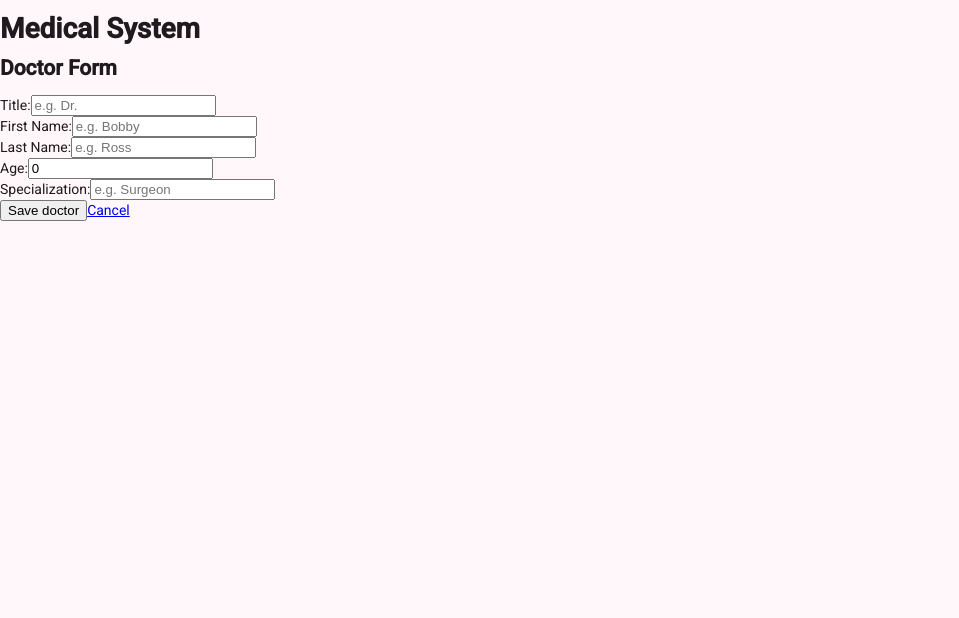
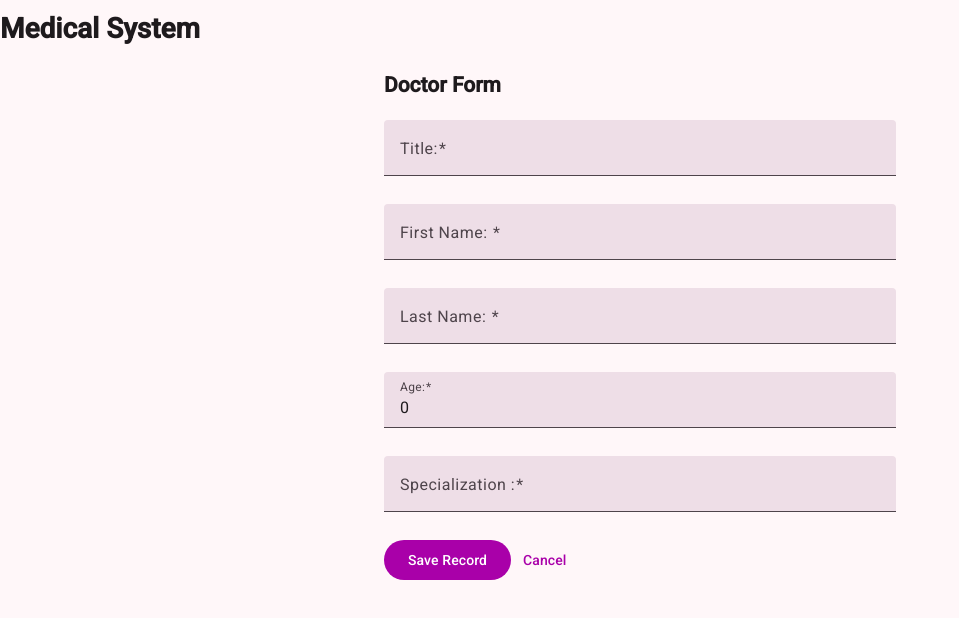
Before and after one commit to S00253911/Assignment2, an Angular app: page /doctors/new in a window 1280 px wide. Shown: the top 618 px of the page, without its empty margins (0-959 px from the left). Built offline with nearby package versions, Linux system fonts and the light colour scheme.

Commit message:
Doctor Material Form complete

```diff
--- a/src/app/features/medical/pages/doctor-form/doctor-form.html
+++ b/src/app/features/medical/pages/doctor-form/doctor-form.html
@@ -2,41 +2,72 @@
   <h2>Doctor Form</h2>
 
  <!-- Title Field -->
-  <div class="form-group">
-    <label for="title">Title:</label>
-    <input id="title" type="text" formControlName="title" placeholder="e.g. Dr." />
-  </div>
+ <mat-form-field>
+    <mat-label>Title:</mat-label>
+    @if (doctorForm.controls.title.hasError('required')){
+          <mat-error>Title is required</mat-error>
+    }@else if(doctorForm.controls.title.hasError('minlength')){
+      <mat-error>Title must be at least 2 characters</mat-error>
+    }
+    <input matInput formControlName="title" placeholder="e.g. Dr">
+   </mat-form-field>
+
 
   <!-- First Name Field -->
-  <div class="form-group">
-    <label for="firstName">First Name:</label>
-    <input id="firstName" type="text" formControlName="firstName" placeholder="e.g. Bobby" />
-  </div>
+  <mat-form-field>
+    <mat-label>First Name: </mat-label>
+    @if (doctorForm.controls.firstName.hasError('required')){
+          <mat-error>First Name is required</mat-error>
+  } @else if (doctorForm.controls.firstName.hasError('minlength')) {
+    <mat-error>First Name must be at least 2 characters</mat-error>
+    } @else if (doctorForm.controls.firstName.hasError('maxlength')) {
+    <mat-error>First Name must be 40 characters or fewer</mat-error>
+    }
+    <input matInput formControlName="firstName" placeholder="e.g. Trey">
+   </mat-form-field>
 
   <!-- Last Name Field -->
-  <div class="form-group">
-    <label for="lastName">Last Name:</label>
-    <input id="lastName" type="text" formControlName="lastName" placeholder="e.g. Ross" />
-
-  </div>
+  <mat-form-field>
+    <mat-label>Last Name: </mat-label>
+    @if (doctorForm.controls.lastName.hasError('required')){
+          <mat-error>Last Name is required</mat-error>
+  } @else if (doctorForm.controls.lastName.hasError('minlength')) {
+    <mat-error>Last Name must be at least 2 characters</mat-error>
+    } @else if (doctorForm.controls.lastName.hasError('maxlength')) {
+    <mat-error>Last Name must be 40 characters or fewer</mat-error>
+    }
+    <input matInput formControlName="lastName" placeholder="e.g. Trey">
+   </mat-form-field>
 
   <!-- Age Field -->
-  <div class="form-group">
-    <label for="age">Age:</label>
-    <input id="age" type="number" formControlName="age" placeholder="e.g. 20" />
-  </div>
+  <mat-form-field>
+    <mat-label>Age:</mat-label>
+    @if (doctorForm.controls.age.hasError('required')){
+          <mat-error>Age is required</mat-error>
+    }@else if (doctorForm.controls.age.hasError('minlength')) {
+    <mat-error>Age must be at least 0 </mat-error>
+    }
+    <input matInput formControlName="age" placeholder="e.g. 18">
+   </mat-form-field>
 
   <!-- Specialization Field -->
-  <div class="form-group">
-    <label for="specialization">Specialization:</label>
-    <input id="specialization" type="text" formControlName="specialization" placeholder="e.g. Surgeon" />
-  </div>
+  <mat-form-field>
+    <mat-label>Specialization :</mat-label>
+    @if (doctorForm.controls.specialization.hasError('required')){
+          <mat-error>Specialization is required</mat-error>
+    }
+    <input matInput formControlName="specialization" placeholder="e.g. Surgery">
+   </mat-form-field>
 
   <!-- Action Buttons -->
   @if (saveError(); as message) { <p role="alert">{{ message }}</p> }
   <div class="button-group">
-    <button type="submit" [disabled]="saving()">
-      {{ saving() ? 'Saving...' : 'Save doctor' }}
+    <button matButton="filled" type="submit" [disabled]="saving()">
+      {{ saving() ? 'Saving...' : 'Save Record' }}
     </button>
-    <a routerLink="/doctors">Cancel</a>
+    <a matButton routerLink="/doctors">Cancel</a>
   </div>
+  @if (saving()){
+    <mat-progress-bar mode="buffer" />
+  }
+</form>
--- a/src/app/features/medical/pages/doctor-form/doctor-form.scss
+++ b/src/app/features/medical/pages/doctor-form/doctor-form.scss
@@ -0,0 +1,11 @@
+.doctor-form {
+  display: flex;
+  flex-direction: column;
+  gap: 0.5rem;
+  max-width: 32rem;
+  margin: 1rem auto;
+}
+
+mat-form-field {
+  width: 100%;
+}
--- a/src/app/features/medical/pages/doctor-form/doctor-form.ts
+++ b/src/app/features/medical/pages/doctor-form/doctor-form.ts
@@ -4,10 +4,16 @@ import { MedicalService } from '../../services/medical.service';
 import { Router, RouterLink } from '@angular/router';
 import { Title } from '@angular/platform-browser';
 import { CreateDoctorDto } from '../../models/doctor.model';
+import { MatSnackBar } from '@angular/material/snack-bar';
+import { MatButtonModule } from '@angular/material/button';
+import { MatFormFieldModule } from '@angular/material/form-field';
+import { MatInputModule } from '@angular/material/input';
+import { MatCardModule } from '@angular/material/card';
+import { MatProgressBarModule } from '@angular/material/progress-bar';
 
 @Component({
   selector: 'app-doctor-form',
-  imports: [ReactiveFormsModule, RouterLink],
+  imports: [ReactiveFormsModule, RouterLink, MatButtonModule, MatFormFieldModule, MatInputModule, MatCardModule, MatProgressBarModule],
   templateUrl: './doctor-form.html',
   styleUrl: './doctor-form.scss',
 })
@@ -16,14 +22,15 @@ export class DoctorForm {
   private formBuilder = inject(FormBuilder);
   private medicalService = inject(MedicalService)
   private router = inject(Router);
+  private snackBar = inject(MatSnackBar);
 
   saving = signal(false);
   saveError = signal<string | null>(null);
 
   doctorForm = this.formBuilder.nonNullable.group({
-    title: [''],
-    firstName: ['', Validators.required],
-    lastName: ['', Validators.required],
+    title: ['', Validators.required, Validators.minLength(2)],
+    firstName: ['', Validators.required, Validators.minLength(2), Validators.maxLength(40)],
+    lastName: ['', Validators.required, Validators.minLength(2), Validators.maxLength(40)],
     specialization: ['', Validators.required],
     age: [0 ,[ Validators.required, Validators.min(0)]],
     attendingPatients: [],
@@ -39,6 +46,9 @@ export class DoctorForm {
 
     this.medicalService.addDoctor(newDoctor).subscribe({
       next: (response) => {
+        this.snackBar.open(`${newDoctor.firstName} ${newDoctor.lastName} saved`, `Close`, {
+          duration: 10000
+        });
         console.log('Doctor added successfully:', response);
         this.router.navigate(['/doctors']);
       },
--- a/src/app/features/medical/pages/medicalrecord-form/medicalrecord-form.scss
+++ b/src/app/features/medical/pages/medicalrecord-form/medicalrecord-form.scss
@@ -0,0 +1,11 @@
+.medicalrecord-form {
+  display: flex;
+  flex-direction: column;
+  gap: 0.5rem;
+  max-width: 32rem;
+  margin: 1rem auto;
+}
+
+mat-form-field {
+  width: 100%;
+}
--- a/src/app/features/medical/pages/medicalrecord-form/medicalrecord-form.ts
+++ b/src/app/features/medical/pages/medicalrecord-form/medicalrecord-form.ts
@@ -29,12 +29,12 @@ export class MedicalrecordForm {
   saveError = signal<string | null>(null)
 
   medicalRecordForm = this.formBuilder.nonNullable.group({
-    patient: ['',Validators.required],
+    patient: ['',[Validators.required]],
     doctor: [''],
-    date: ['', Validators.required, Validators.min(this.currentYear), Validators.max(this.currentYear+2)],
-    diagnosis: ['', Validators.required, Validators.minLength(10), Validators.maxLength(40)],
-    treatment: ['',Validators.required, Validators.minLength(10), Validators.maxLength(40)],
-    prescription: ['', Validators.minLength(2), Validators.maxLength(30)],
+    date: ['', [Validators.required, Validators.min(this.currentYear), Validators.max(this.currentYear+2)]],
+    diagnosis: ['', [Validators.required, Validators.minLength(10), Validators.maxLength(40)]],
+    treatment: ['',[Validators.required, Validators.minLength(10), Validators.maxLength(40)]],
+    prescription: ['', [Validators.minLength(2), Validators.maxLength(30)]],
   });
 
   onSubmit(): void {
--- a/src/app/features/medical/pages/patient-form/patient-form.scss
+++ b/src/app/features/medical/pages/patient-form/patient-form.scss
@@ -0,0 +1,11 @@
+.patient-form {
+  display: flex;
+  flex-direction: column;
+  gap: 0.5rem;
+  max-width: 32rem;
+  margin: 1rem auto;
+}
+
+mat-form-field {
+  width: 100%;
+}
```
